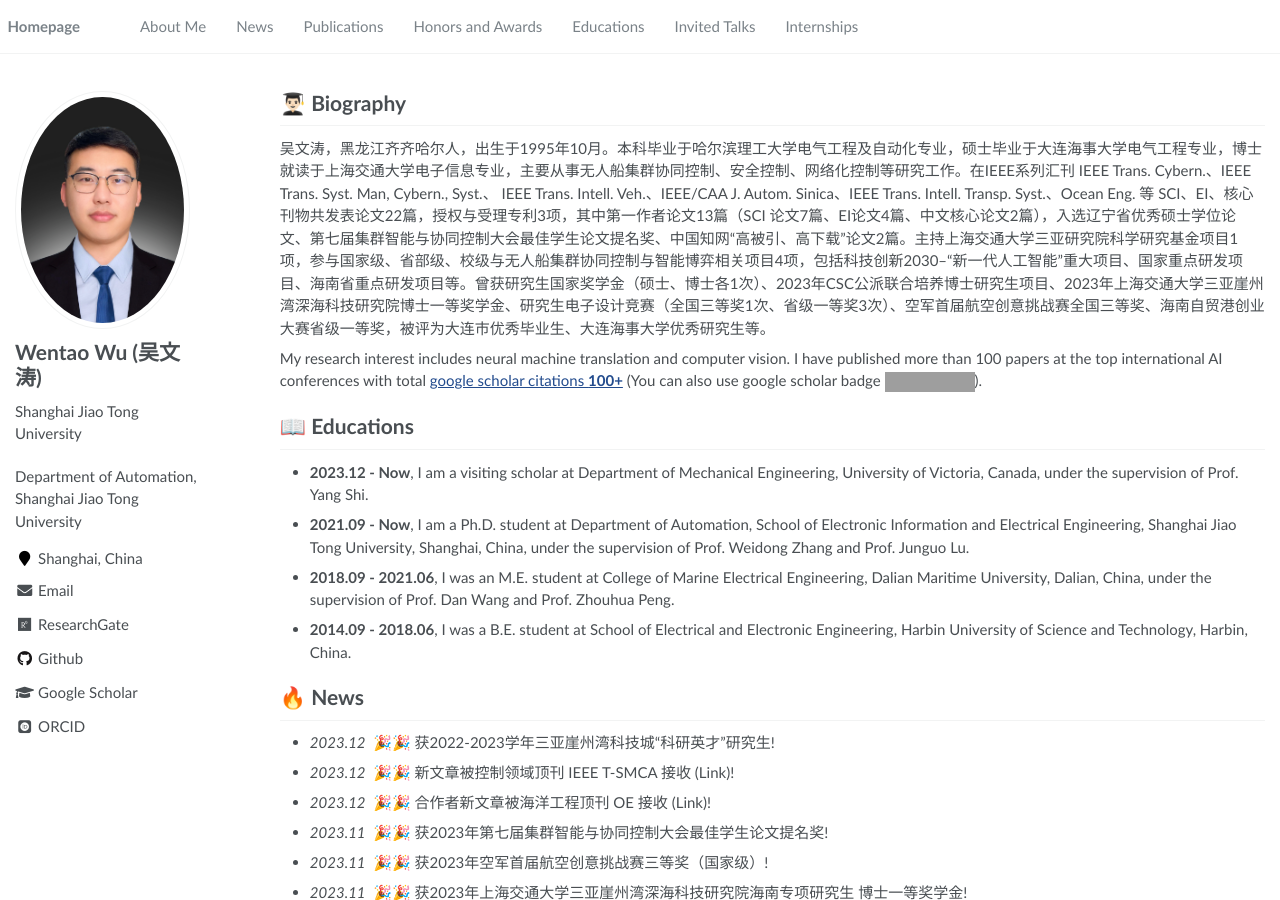
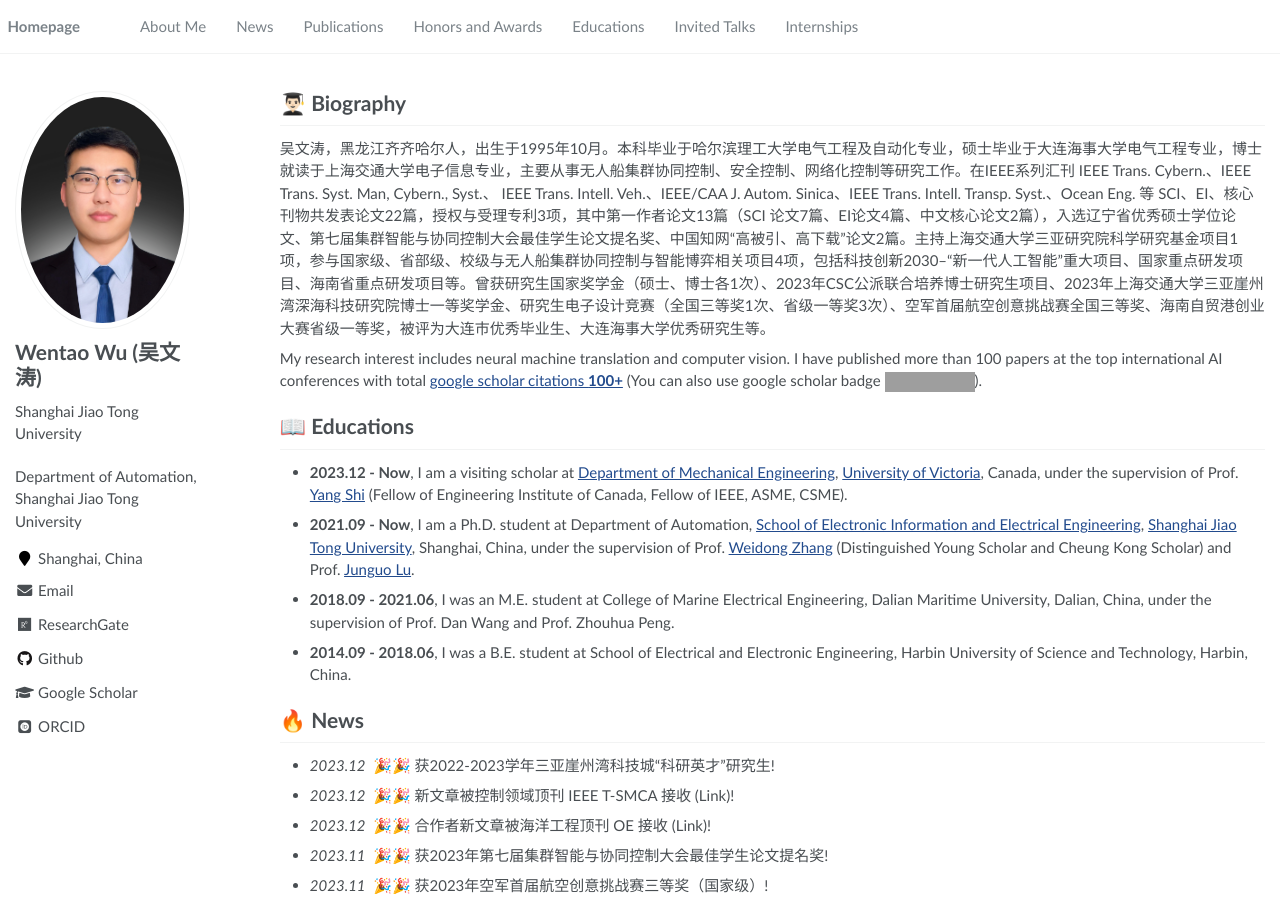
Before and after one commit to wwtsjtu/wwt.github.io, a Jekyll site: the page built from _pages/about.md, in a window 1280 px wide and 900 px high. Built offline with Jekyll 4.4.1, drawn with Linux system fonts in a browser that asks for light colours; some web fonts are replaced; grey boxes are pictures that could not be loaded.

Commit message:
Update about.md

```diff
--- a/_pages/about.md
+++ b/_pages/about.md
@@ -22,8 +22,8 @@ redirect_from:
 My research interest includes neural machine translation and computer vision. I have published more than 100 papers at the top international AI conferences with total <a href='https://scholar.google.com/citations?user=WGp4lBIAAAAJ&hl=zh-CN&oi=sra'>google scholar citations <strong><span id='total_cit'>100+</span></strong></a> (You can also use google scholar badge <a href='https://scholar.google.com/citations?user=WGp4lBIAAAAJ&hl=zh-CN&oi=sra'><img src="https://img.shields.io/endpoint?url={{ url | url_encode }}&logo=Google%20Scholar&labelColor=f6f6f6&color=9cf&style=flat&label=citations"></a>).
 
 # 📖 Educations
-- **2023.12 - Now**, I am a visiting scholar at Department of Mechanical Engineering, University of Victoria, Canada, under the supervision of Prof. Yang Shi.
-- **2021.09 - Now**, I am a Ph.D. student at Department of Automation, School of Electronic Information and Electrical Engineering, Shanghai Jiao Tong University, Shanghai, China, under the supervision of Prof. Weidong Zhang and Prof. Junguo Lu.
+- **2023.12 - Now**, I am a visiting scholar at [Department of Mechanical Engineering](https://www.uvic.ca/ecs/mechanical/prospective-students/undergraduate/index.php), [University of Victoria](https://www.uvic.ca/), Canada, under the supervision of Prof. [Yang Shi](https://www.engr.uvic.ca/~yshi/index.html) (Fellow of Engineering Institute of Canada, Fellow of IEEE, ASME, CSME).
+- **2021.09 - Now**, I am a Ph.D. student at Department of Automation, [School of Electronic Information and Electrical Engineering](https://www.seiee.sjtu.edu.cn/), [Shanghai Jiao Tong University](https://www.sjtu.edu.cn/), Shanghai, China, under the supervision of Prof. [Weidong Zhang](https://automation.sjtu.edu.cn/wdzhang) (Distinguished Young Scholar and Cheung Kong Scholar) and Prof. [Junguo Lu](https://automation.sjtu.edu.cn/Jun-Guo).
 - **2018.09 - 2021.06**, I was an M.E. student at College of Marine Electrical Engineering, Dalian Maritime University, Dalian, China, under the supervision of Prof. Dan Wang and Prof. Zhouhua Peng.
 - **2014.09 - 2018.06**, I was a B.E. student at School of Electrical and Electronic Engineering, Harbin University of Science and Technology, Harbin, China.
 
```
